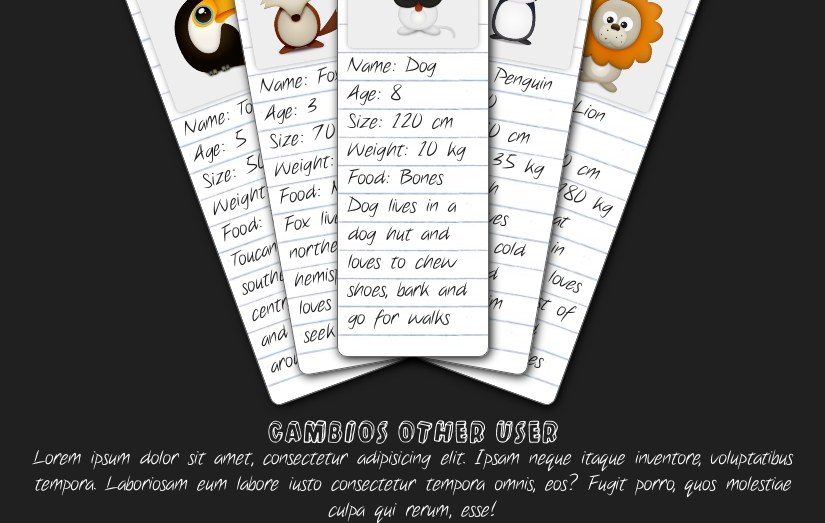
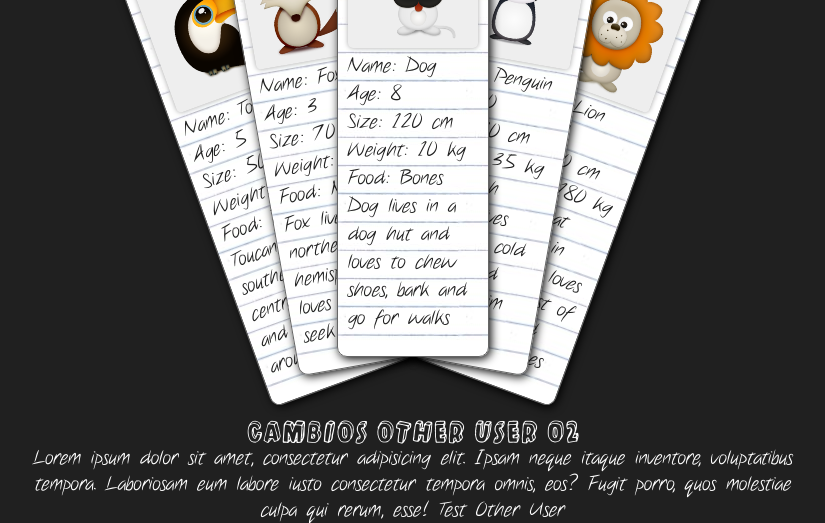
Before and after one commit to felixacdc/CursoGitCodigoFacilito, a plain HTML site: page sample/index.html in a window 1280 px wide. Shown: the part 334-857 px from the top of the page, without its empty margins (227-1052 px from the left). Drawn offline with Linux system fonts and the light colour scheme.

Commit message:
[test] manual merge other user

```diff
--- a/sample/index.html
+++ b/sample/index.html
@@ -73,8 +73,8 @@
 					}
 				</style>
 
-	            <h1>Cambios Other User</h1>
-	            <p>Lorem ipsum dolor sit amet, consectetur adipisicing elit. Ipsam neque itaque inventore, voluptatibus tempora. Laboriosam eum labore iusto consectetur tempora omnis, eos? Fugit porro, quos molestiae culpa qui rerum, esse!</p>
+	            <h1>Cambios Other User 02</h1>
+	            <p>Lorem ipsum dolor sit amet, consectetur adipisicing elit. Ipsam neque itaque inventore, voluptatibus tempora. Laboriosam eum labore iusto consectetur tempora omnis, eos? Fugit porro, quos molestiae culpa qui rerum, esse! Test Other User</p>
             </div>
         </body>
     </html>
```
